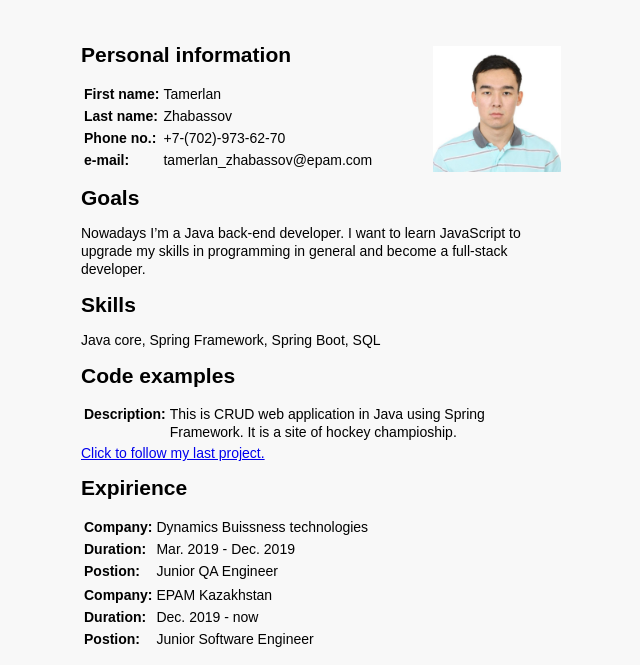
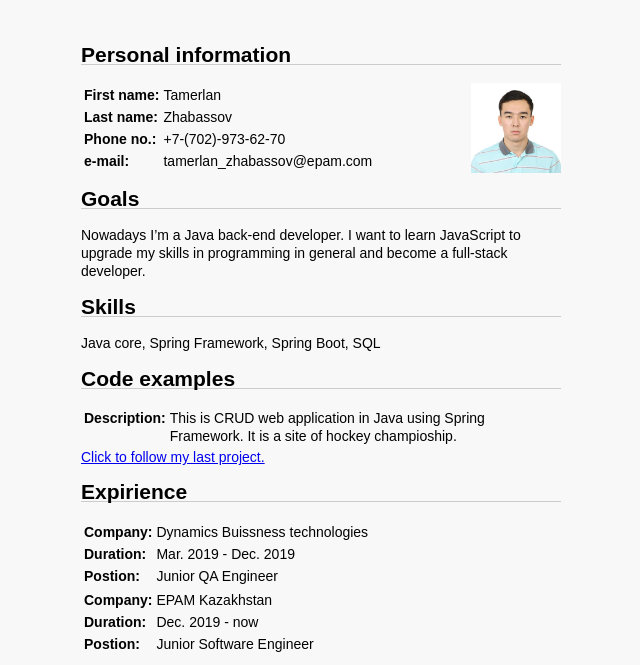
Before and after one commit to TamerlanEPAM/rsschool-cv, a plain HTML site: page index.html in a window 1280 px wide. Shown: the part 64-729 px from the top of the page, without its empty margins (319-959 px from the left). Drawn offline with Linux system fonts and the light colour scheme.

Commit message:
refaactor styles.css

```diff
--- a/style/style.css
+++ b/style/style.css
@@ -16,6 +16,10 @@ body {
     line-height: 36px;
   }
 
+  h2{
+    border-bottom:1px solid #cccccc;
+  }
+
   table td:first-child {
     font-weight: bold;
     vertical-align: text-top;
@@ -32,7 +36,7 @@ body {
 
 .general{
     background-image: url("../img/photo.jpg");
-    background-size: 128px 128px;
+    background-size: 90px 90px;
     background-repeat: no-repeat;
-    background-position: right;
+    background-position: right bottom;
 }
```
